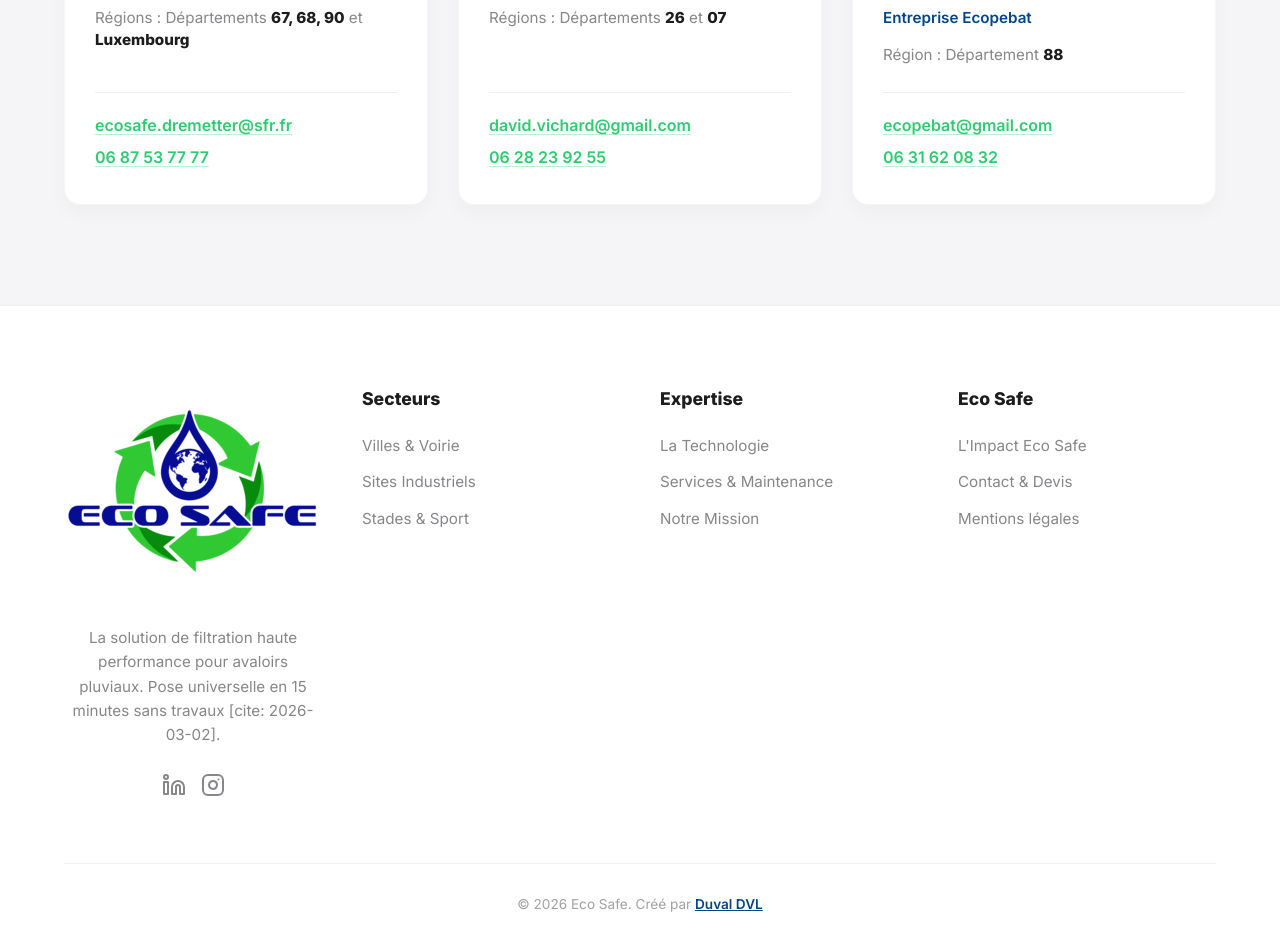
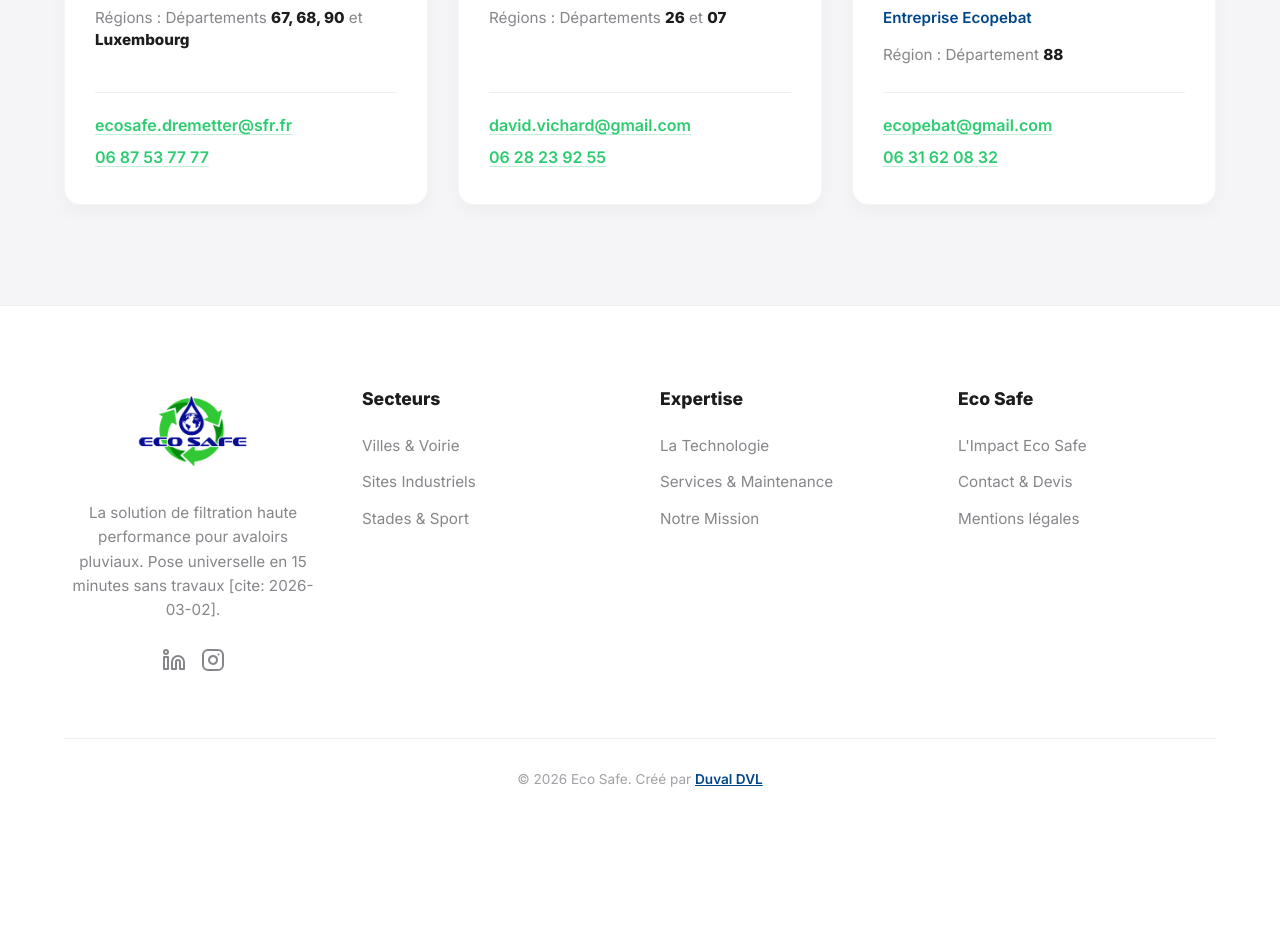
Before and after one commit to DuvalDVL/ecosafe, a Jekyll site: the page built from contact/index.html, in a window 1280 px wide. Shown: the part 2103-3047 px from the top of the page. Built offline with Jekyll 4.4.1, drawn with Linux system fonts in a browser that asks for light colours; after the commit the page ends 2922 px from its top, so only the background shows below that.

Commit message:
Update style.css

```diff
--- a/assets/css/style.css
+++ b/assets/css/style.css
@@ -1660,3 +1660,21 @@ body {
     display: block !important;
   }
 }
+
+/* Taille du logo footer sur PC */
+.footer-logo-img {
+  height: 90px; /* Plus gros que la version précédente */
+  width: auto;
+  display: block;
+}
+
+/* Taille du logo footer sur Mobile */
+@media (max-width: 992px) {
+  .footer-logo-img {
+    height: 80px; /* Équilibré pour smartphone */
+  }
+
+  .footer-brand {
+    margin-bottom: 40px; /* Espace supplémentaire entre le logo et les colonnes suivantes */
+  }
+}
```
